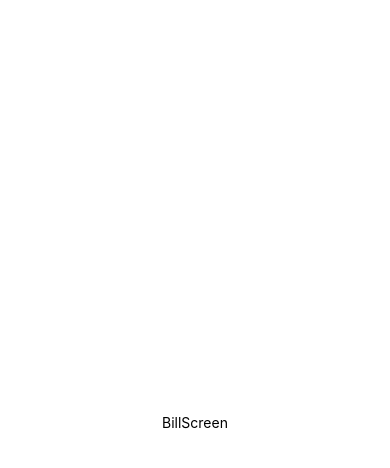
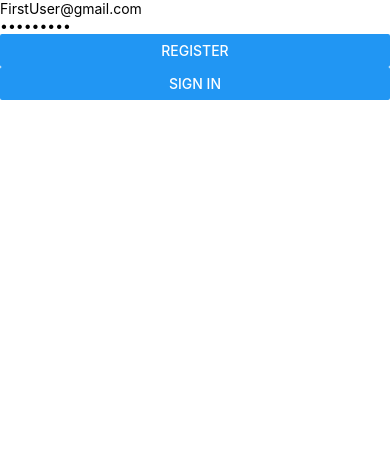
Before and after one commit to Pheodrys-QB/NMCNPH, a React Native app in the folder src/MoneyManagement/: screen / in a window 390 px wide. Shown: the top 468 px of the page. Built offline with nearby package versions, Linux system fonts and the light colour scheme; no server answers.

Commit message:
Add firebase authentication
Bây giờ muốn làm gì thì vào AppStack(cho các chức năng) hoặc AuthStack(Login, Register)

```diff
--- a/src/MoneyManagement/App.js
+++ b/src/MoneyManagement/App.js
@@ -1,59 +1,17 @@
-import React, {useState} from 'react';
-import { KeyboardAvoidingView, StyleSheet, Text, View, TextInput, TouchableOpacity, Keyboard, ScrollView } from 'react-native';
-import TransactionScreen from './screens/TransactionScreen';
-import BillScreen from './screens/BillScreen';
+import React from 'react';
+import { AuthProvider } from "./navigation/AuthProvider"
+import Routes from "./navigation/Routes"
 
 const App = () => {
 
   return (
-    <BillScreen />
+
+    <AuthProvider>
+      <Routes/>
+    </AuthProvider>
+
   );
-      {/* <KeyboardAvoidingView
-        behavior={Platform.OS === "ios" ? "padding" : "height"}
-        style={styles.writeTaskWrapper}
-      >
-        <TextInput style={styles.input} placeholder={'Write a task'} value={trans} onChangeText={text => setTrans(text)} />
-        <TouchableOpacity onPress={() => handleAddTrans()}>
-          <View style={styles.addWrapper}>
-            <Text style={styles.addText}>+</Text>
-          </View>
-        </TouchableOpacity>
-      </KeyboardAvoidingView>
 
-    </View> */}
-
- // );
 };
 
 export default App;
-
-const styles = StyleSheet.create({
-  writeTaskWrapper: {
-    position: 'absolute',
-    bottom: 60,
-    width: '100%',
-    flexDirection: 'row',
-    justifyContent: 'space-around',
-    alignItems: 'center'
-  },
-  input: {
-    paddingVertical: 15,
-    paddingHorizontal: 15,
-    backgroundColor: '#FFF',
-    borderRadius: 60,
-    borderColor: '#C0C0C0',
-    borderWidth: 1,
-    width: 250,
-  },
-  addWrapper: {
-    width: 60,
-    height: 60,
-    backgroundColor: '#FFF',
-    borderRadius: 60,
-    justifyContent: 'center',
-    alignItems: 'center',
-    borderColor: '#C0C0C0',
-    borderWidth: 1,
-  },
-  addText: {},
-});
--- /dev/null
+++ b/src/MoneyManagement/firebase-config.js
@@ -0,0 +1,16 @@
+import { initializeApp } from "firebase/app";
+import { getAuth } from "firebase/auth"
+
+const firebaseConfig = {
+  apiKey: "AIzaSyDfC9V3thtHvMmPE4y33taLtEmR0IIW-RE",
+  authDomain: "money-management-proj.firebaseapp.com",
+  projectId: "money-management-proj",
+  storageBucket: "money-management-proj.appspot.com",
+  messagingSenderId: "666505967015",
+  appId: "1:666505967015:web:c01d51f4bb423af1643282",
+  measurementId: "G-83QCN4ZXQQ"
+};
+
+// Initialize Firebase
+const app = initializeApp(firebaseConfig);
+export const auth = getAuth(app)
--- /dev/null
+++ b/src/MoneyManagement/navigation/AppStack.js
@@ -0,0 +1,21 @@
+import React, {useState} from 'react';
+import { Text, View, Button } from 'react-native';
+import { auth } from '../firebase-config';
+import { signOut } from "firebase/auth"
+
+
+const AppStack = () => {
+  const LogOut = async () =>{
+    await signOut(auth);
+  }
+
+  return (
+    <View>
+      <Text> AppStack </Text>
+      <Button title='Logout' onPress={LogOut}/>
+    </View>
+  );
+
+};
+
+export default AppStack;
--- /dev/null
+++ b/src/MoneyManagement/navigation/AuthProvider.js
@@ -0,0 +1,13 @@
+import React, {createContext, useState, useEffect} from 'react';
+
+export const AuthContext = createContext();
+
+export const AuthProvider = ({children}) => {
+  const [user, setUser] = useState({});
+
+  return (
+    <AuthContext.Provider value={{user, setUser}}>
+        {children}
+    </AuthContext.Provider>
+  );
+};
--- /dev/null
+++ b/src/MoneyManagement/navigation/AuthStack.js
@@ -0,0 +1,47 @@
+import React, {useState} from 'react';
+import {View, TextInput, Button} from 'react-native';
+import {auth} from '../firebase-config';
+import {
+  createUserWithEmailAndPassword,
+  signInWithEmailAndPassword,
+} from 'firebase/auth';
+
+const AuthStack = () => {
+  const [email, setEmail] = useState('FirstUser@gmail.com');
+  const [password, setPassword] = useState('FirstUser');
+
+  const Register = async () => {
+    try {
+      const user = await createUserWithEmailAndPassword(auth, email, password);
+    } catch (err) {
+      console.log(err);
+    }
+  };
+
+  const SignIn = async () => {
+    try {
+        const user = await signInWithEmailAndPassword(auth, email, password);
+      } catch (err) {
+        console.log(err);
+      }  };
+
+  return (
+    <View>
+      <TextInput
+        placeholder="Email"
+        value={email}
+        onChangeText={text => setEmail(text)}
+      />
+      <TextInput
+        placeholder="Password"
+        value={password}
+        secureTextEntry={true}
+        onChangeText={text => setPassword(text)}
+      />
+      <Button title="Register" onPress={Register} />
+      <Button title="Sign in" onPress={SignIn} />
+    </View>
+  );
+};
+
+export default AuthStack;
--- /dev/null
+++ b/src/MoneyManagement/navigation/Routes.js
@@ -0,0 +1,18 @@
+import React, { useContext } from "react";
+import { AuthContext } from "./AuthProvider";
+import AppStack from "./AppStack"
+import AuthStack from "./AuthStack"
+import { onAuthStateChanged } from "firebase/auth"
+import { auth } from "../firebase-config"
+
+const Routes = () => {
+  const {user, setUser} = useContext(AuthContext);
+
+  onAuthStateChanged(auth, (currentUser)=>{
+    setUser(currentUser)
+  })
+
+  return <>{user ? <AppStack /> : <AuthStack />}</>
+}
+
+export default Routes;
--- a/src/MoneyManagement/package.json
+++ b/src/MoneyManagement/package.json
@@ -10,6 +10,7 @@
     "lint": "eslint ."
   },
   "dependencies": {
+    "firebase": "^9.6.11",
     "react": "17.0.2",
     "react-native": "0.68.2"
   },
```
Also changed, not shown: 2 other files (tests, documents, lock files or other folders).
